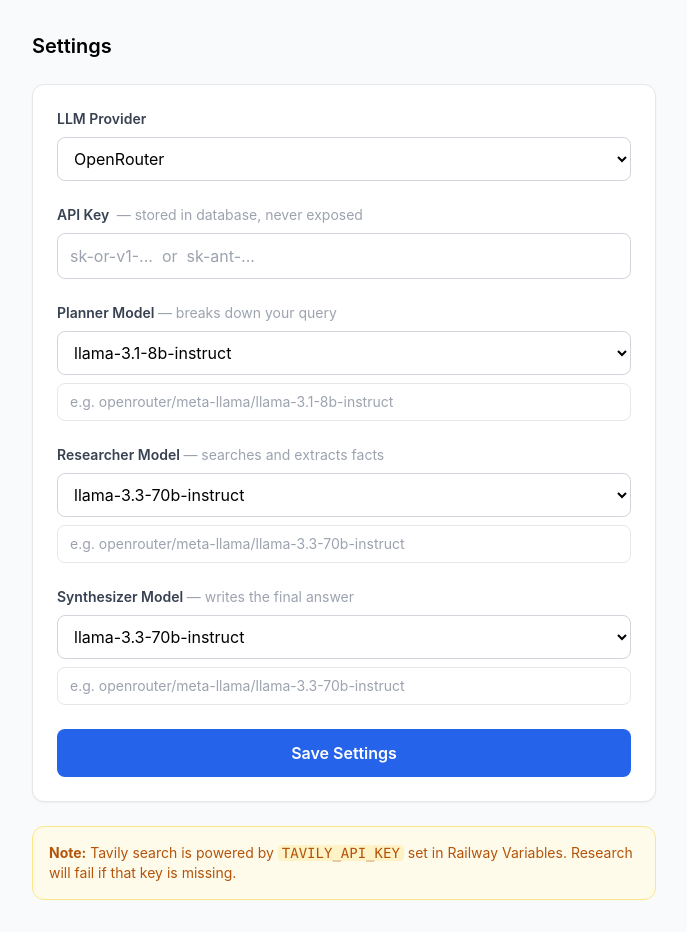
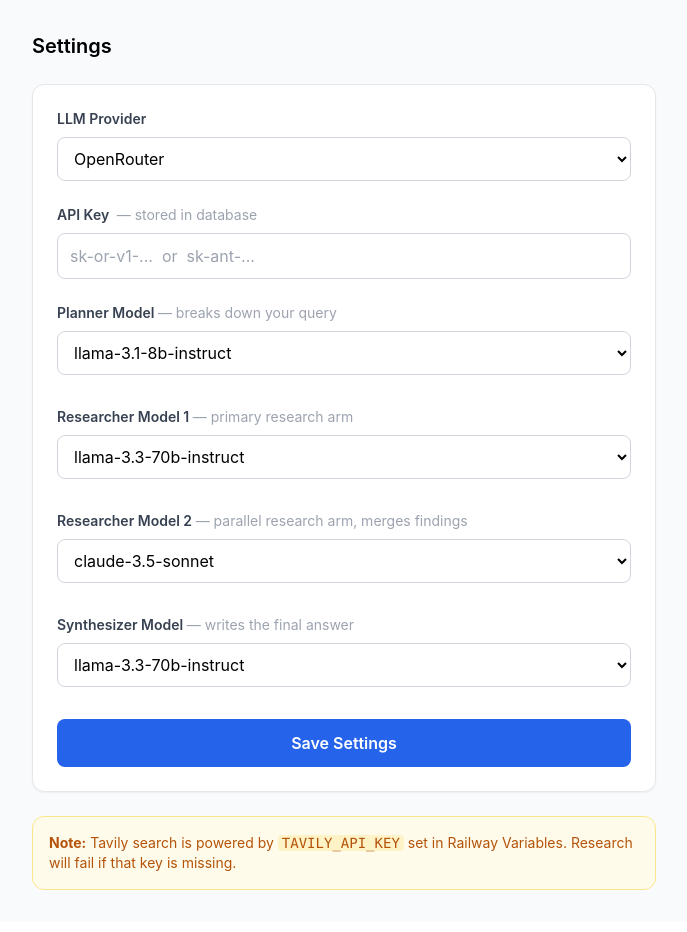
Before and after one commit to crypto2retire/deepsearch, a FastAPI app: page /settings in a window 1280 px wide. Shown: the part 61-993 px from the top of the page, without its empty margins (296-983 px from the left). After the commit the page ends 951 px from the top, so only its background shows below. Run offline with FastAPI, Linux system fonts and the light colour scheme; some libraries are stand-ins or nearby versions.

Commit message:
feat: add second researcher model for parallel research tracks
- GlobalSetting now has researcher_model_1 and researcher_model_2 fields
- Pipeline runs BOTH models on every sub-task in parallel, merges findings
  (deduplicates by source URL to avoid duplicate facts)
- Settings UI has two separate researcher model dropdowns with custom inputs
- Prefs service and env var fallbacks updated for researcher_model_1/2
- researcher_model env vars renamed to RESEARCHER_MODEL_1 / RESEARCHER_MODEL_2

```diff
--- a/app/api/routes/research.py
+++ b/app/api/routes/research.py
@@ -70,7 +70,8 @@ async def stream_research(job_id: str):
                 query=session.query,
                 api_key=api_key,
                 planner_model=prefs["planner_model"],
-                researcher_model=prefs["researcher_model"],
+                researcher_model_1=prefs["researcher_model_1"],
+                researcher_model_2=prefs["researcher_model_2"],
                 synthesizer_model=prefs["synthesizer_model"],
                 provider=prefs["provider_type"],
             ):
--- a/app/api/routes/settings.py
+++ b/app/api/routes/settings.py
@@ -86,6 +86,8 @@ async def settings_post(
     planner_custom: str = Form(""),
     researcher_model: str = Form(...),
     researcher_custom: str = Form(""),
+    researcher_model_2_raw: str = Form(...),
+    researcher_model_2_custom: str = Form(""),
     synthesizer_model: str = Form(...),
     synthesizer_custom: str = Form(""),
 ):
@@ -94,6 +96,9 @@ async def settings_post(
     researcher = researcher_custom if researcher_model == "custom" else researcher_model
     synthesizer = synthesizer_custom if synthesizer_model == "custom" else synthesizer_model
 
+    researcher_model_1 = researcher_model if researcher_model != "custom" else researcher_custom
+    researcher_model_2 = researcher_model_2_raw if researcher_model_2_raw != "custom" else researcher_model_2_custom
+
     async for db in get_db():
         result = await db.execute(select(GlobalSetting).limit(1))
         row = result.scalar_one_or_none()
@@ -101,14 +106,16 @@ async def settings_post(
             row.provider_type = provider_type
             row.provider_api_key = provider_api_key
             row.planner_model = planner
-            row.researcher_model = researcher
+            row.researcher_model_1 = researcher_model_1
+            row.researcher_model_2 = researcher_model_2
             row.synthesizer_model = synthesizer
         else:
             row = GlobalSetting(
                 provider_type=provider_type,
                 provider_api_key=provider_api_key,
                 planner_model=planner,
-                researcher_model=researcher,
+                researcher_model_1=researcher_model_1,
+                researcher_model_2=researcher_model_2,
                 synthesizer_model=synthesizer,
             )
             db.add(row)
@@ -118,7 +125,8 @@ async def settings_post(
         "provider_type": provider_type,
         "provider_api_key": provider_api_key,
         "planner_model": planner,
-        "researcher_model": researcher,
+        "researcher_model_1": researcher_model_1,
+        "researcher_model_2": researcher_model_2,
         "synthesizer_model": synthesizer,
     }
     set_global_prefs(prefs)
--- a/app/models/research.py
+++ b/app/models/research.py
@@ -66,6 +66,7 @@ class GlobalSetting(Base):
     provider_type = Column(String(50), default="openrouter")
     provider_api_key = Column(String(500), default="")
     planner_model = Column(String(200), default="openrouter/meta-llama/llama-3.1-8b-instruct")
-    researcher_model = Column(String(200), default="openrouter/meta-llama/llama-3.3-70b-instruct")
+    researcher_model_1 = Column(String(200), default="openrouter/meta-llama/llama-3.3-70b-instruct")
+    researcher_model_2 = Column(String(200), default="openrouter/anthropic/claude-3.5-sonnet")
     synthesizer_model = Column(String(200), default="openrouter/meta-llama/llama-3.3-70b-instruct")
     updated_at = Column(DateTime, default=datetime.utcnow, onupdate=datetime.utcnow)
--- a/app/templates/research/settings.html
+++ b/app/templates/research/settings.html
@@ -40,7 +40,7 @@
         <div>
           <label class="block text-sm font-semibold text-gray-700 mb-2">
             API Key
-            <span class="text-gray-400 font-normal ml-1">— stored in database, never exposed</span>
+            <span class="text-gray-400 font-normal ml-1">— stored in database</span>
           </label>
           <input type="password" name="provider_api_key"
             value="{{ prefs.provider_api_key or '' }}"
@@ -51,34 +51,57 @@
         <!-- Planner Model -->
         <div>
           <label class="block text-sm font-semibold text-gray-700 mb-2">Planner Model <span class="text-gray-400 font-normal">— breaks down your query</span></label>
-          <select name="planner_model" id="planner-select" class="model-select w-full px-3 py-2.5 border border-gray-300 rounded-lg focus:ring-2 focus:ring-blue-500 focus:border-blue-500 outline-none bg-white mb-2">
+          <select name="planner_model" id="planner-select"
+            class="model-select w-full px-3 py-2.5 border border-gray-300 rounded-lg focus:ring-2 focus:ring-blue-500 focus:border-blue-500 outline-none bg-white mb-2"
+            onchange="onModelCustomToggle(this)">
             <option value="custom">— Custom model —</option>
           </select>
           <input type="text" name="planner_custom" id="planner-custom"
             placeholder="e.g. openrouter/meta-llama/llama-3.1-8b-instruct"
-            class="w-full px-3 py-2 border border-gray-200 rounded-lg text-sm focus:ring-1 focus:ring-blue-400 outline-none" />
+            class="custom-input w-full px-3 py-2 border border-gray-200 rounded-lg text-sm focus:ring-1 focus:ring-blue-400 outline-none hidden" />
         </div>
 
-        <!-- Researcher Model -->
+        <!-- Researcher Model 1 -->
         <div>
-          <label class="block text-sm font-semibold text-gray-700 mb-2">Researcher Model <span class="text-gray-400 font-normal">— searches and extracts facts</span></label>
-          <select name="researcher_model" id="researcher-select" class="model-select w-full px-3 py-2.5 border border-gray-300 rounded-lg focus:ring-2 focus:ring-blue-500 focus:border-blue-500 outline-none bg-white mb-2">
+          <label class="block text-sm font-semibold text-gray-700 mb-2">
+            Researcher Model 1 <span class="text-gray-400 font-normal">— primary research arm</span>
+          </label>
+          <select name="researcher_model" id="researcher-select"
+            class="model-select w-full px-3 py-2.5 border border-gray-300 rounded-lg focus:ring-2 focus:ring-blue-500 focus:border-blue-500 outline-none bg-white mb-2"
+            onchange="onModelCustomToggle(this)">
             <option value="custom">— Custom model —</option>
           </select>
           <input type="text" name="researcher_custom" id="researcher-custom"
             placeholder="e.g. openrouter/meta-llama/llama-3.3-70b-instruct"
-            class="w-full px-3 py-2 border border-gray-200 rounded-lg text-sm focus:ring-1 focus:ring-blue-400 outline-none" />
+            class="custom-input w-full px-3 py-2 border border-gray-200 rounded-lg text-sm focus:ring-1 focus:ring-blue-400 outline-none hidden" />
+        </div>
+
+        <!-- Researcher Model 2 -->
+        <div>
+          <label class="block text-sm font-semibold text-gray-700 mb-2">
+            Researcher Model 2 <span class="text-gray-400 font-normal">— parallel research arm, merges findings</span>
+          </label>
+          <select name="researcher_model_2_raw" id="researcher2-select"
+            class="model-select w-full px-3 py-2.5 border border-gray-300 rounded-lg focus:ring-2 focus:ring-blue-500 focus:border-blue-500 outline-none bg-white mb-2"
+            onchange="onModelCustomToggle(this)">
+            <option value="custom">— Custom model —</option>
+          </select>
+          <input type="text" name="researcher_model_2_custom" id="researcher2-custom"
+            placeholder="e.g. openrouter/anthropic/claude-3.5-sonnet"
+            class="custom-input w-full px-3 py-2 border border-gray-200 rounded-lg text-sm focus:ring-1 focus:ring-blue-400 outline-none hidden" />
         </div>
 
         <!-- Synthesizer Model -->
         <div>
           <label class="block text-sm font-semibold text-gray-700 mb-2">Synthesizer Model <span class="text-gray-400 font-normal">— writes the final answer</span></label>
-          <select name="synthesizer_model" id="synthesizer-select" class="model-select w-full px-3 py-2.5 border border-gray-300 rounded-lg focus:ring-2 focus:ring-blue-500 focus:border-blue-500 outline-none bg-white mb-2">
+          <select name="synthesizer_model" id="synthesizer-select"
+            class="model-select w-full px-3 py-2.5 border border-gray-300 rounded-lg focus:ring-2 focus:ring-blue-500 focus:border-blue-500 outline-none bg-white mb-2"
+            onchange="onModelCustomToggle(this)">
             <option value="custom">— Custom model —</option>
           </select>
           <input type="text" name="synthesizer_custom" id="synthesizer-custom"
             placeholder="e.g. openrouter/meta-llama/llama-3.3-70b-instruct"
-            class="w-full px-3 py-2 border border-gray-200 rounded-lg text-sm focus:ring-1 focus:ring-blue-400 outline-none" />
+            class="custom-input w-full px-3 py-2 border border-gray-200 rounded-lg text-sm focus:ring-1 focus:ring-blue-400 outline-none hidden" />
         </div>
 
         <button type="submit"
@@ -100,16 +123,48 @@
   const PROVIDER_MODELS = {{ provider_models | tojson }};
   const CURRENT_PREFS = {{ prefs | tojson }};
 
+  function shortName(model) {
+    // Show only the last path segment for readability
+    return model.split('/').pop();
+  }
+
+  function onModelCustomToggle(selectEl) {
+    const customInput = selectEl.parentElement.nextElementSibling;
+    if (customInput && customInput.classList.contains('custom-input')) {
+      if (selectEl.value === 'custom') {
+        customInput.classList.remove('hidden');
+      } else {
+        customInput.classList.add('hidden');
+      }
+    }
+  }
+
   function populateSelect(selectEl, models, currentValue) {
-    // Keep "custom" option, clear the rest
-    selectEl.innerHTML = '<option value="custom">— Custom model —</option>';
+    const existingCustom = selectEl.querySelector('option[value="custom"]');
+    selectEl.innerHTML = '';
+    if (existingCustom) {
+      const opt = document.createElement('option');
+      opt.value = 'custom';
+      opt.textContent = '— Custom model —';
+      selectEl.appendChild(opt);
+    }
     models.forEach(function(model) {
+      if (model === 'custom') return;
       const opt = document.createElement('option');
       opt.value = model;
-      opt.textContent = model.split('/').pop();  // show short name
+      opt.textContent = shortName(model);
       if (model === currentValue) opt.selected = true;
       selectEl.appendChild(opt);
     });
+    // Add custom option back if not present
+    if (!selectEl.querySelector('option[value="custom"]')) {
+      const opt = document.createElement('option');
+      opt.value = 'custom';
+      opt.textContent = '— Custom model —';
+      if (currentValue === 'custom' || !models.includes(currentValue)) opt.selected = true;
+      selectEl.insertBefore(opt, selectEl.firstChild);
+    }
+    onModelCustomToggle(selectEl);
   }
 
   function onProviderChange() {
@@ -124,10 +179,14 @@
   (function() {
     const provider = CURRENT_PREFS.provider_type || 'openrouter';
     const models = PROVIDER_MODELS[provider] || [];
-    document.querySelectorAll('.model-select').forEach(function(sel) {
-      const role = sel.id.replace('-select', '');
-      populateSelect(sel, models, CURRENT_PREFS[role + '_model'] || '');
-    });
+    // Planner
+    populateSelect(document.getElementById('planner-select'), models, CURRENT_PREFS.planner_model || '');
+    // Researcher 1
+    populateSelect(document.getElementById('researcher-select'), models, CURRENT_PREFS.researcher_model_1 || '');
+    // Researcher 2
+    populateSelect(document.getElementById('researcher2-select'), models, CURRENT_PREFS.researcher_model_2 || '');
+    // Synthesizer
+    populateSelect(document.getElementById('synthesizer-select'), models, CURRENT_PREFS.synthesizer_model || '');
   })();
 </script>
 {% endblock %}
```
Also changed, not shown: app/agents/pipeline.py (+30 -13 lines), app/services/prefs.py (+5 -6 lines).
